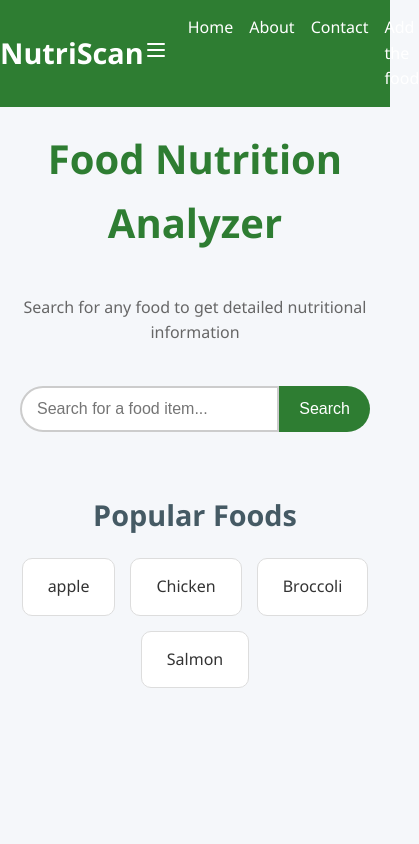
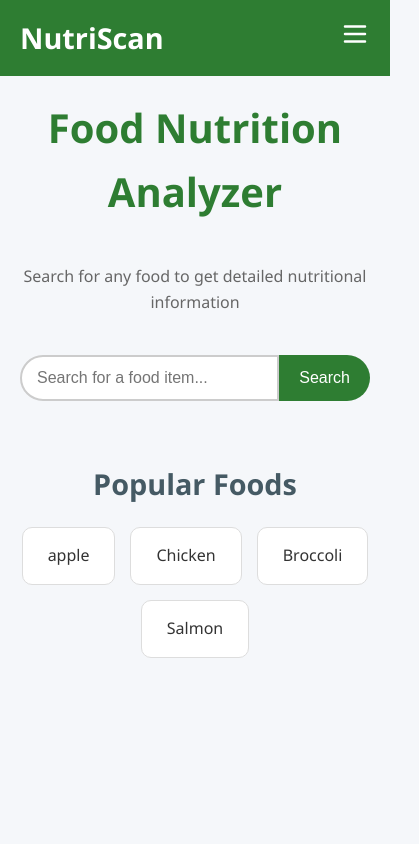
Before and after one commit to yashdarekar17/foodanaylzer, a React (Vite) app in the folder foodanalyzer/: page / in a window 390 px wide. Shown: the top 844 px of the page, 419 px wide, since content can reach past the window. Built offline with nearby package versions, Linux system fonts and the light colour scheme.

Commit message:
Update App.css

```diff
--- a/foodanalyzer/src/App.css
+++ b/foodanalyzer/src/App.css
@@ -54,33 +54,30 @@ h1 {
 .navbar {
   background-color: #2e7d32;
   color: white;
-  padding: 15px 0;
+  padding: 15px 20px;
+  position: sticky;
+  top: 0;
+  z-index: 999;
 }
 
+/* Flex container */
 .nav-container {
   display: flex;
   justify-content: space-between;
   align-items: center;
 }
 
+/* Logo */
 .logo {
   font-size: 1.8rem;
   font-weight: bold;
 }
 
+/* Navigation links (default: horizontal) */
 .nav-links {
   display: flex;
-  justify-content: space-between;
+  gap: 1rem;
   list-style: none;
-}
-
-.nav-links {
-  margin-left: 20px;
-  gap:1rem;
-}
-link{
-  display:flex;
-  gap:1rem;
 }
 
 .nav-links a {
@@ -92,6 +89,18 @@ link{
 
 .nav-links a:hover {
   color: #b2dfdb;
+}
+
+/* Hamburger icon container */
+.menu-icon {
+  display: none;
+  cursor: pointer;
+}
+
+.menu-icon svg {
+  width: 30px;
+  height: 30px;
+  fill: white;
 }
 
 /* Search Bar */
@@ -292,6 +301,32 @@ link{
     width: 100%;
     max-width: 300px;
     height: 300px;
+  }
+
+  .menu-icon {
+    display: block;
+  }
+
+  .nav-links {
+    position: absolute;
+    top: 60px;
+    right: 0;
+    background-color: #2e7d32;
+    flex-direction: column;
+    align-items: center;
+    width: 100%;
+    display: none;
+    padding: 1rem 0;
+  }
+
+  .nav-links.active {
+    display: flex;
+  }
+
+  .nav-links a {
+    padding: 10px 0;
+    width: 100%;
+    text-align: center;
   }
 }
 .form-page {
```
